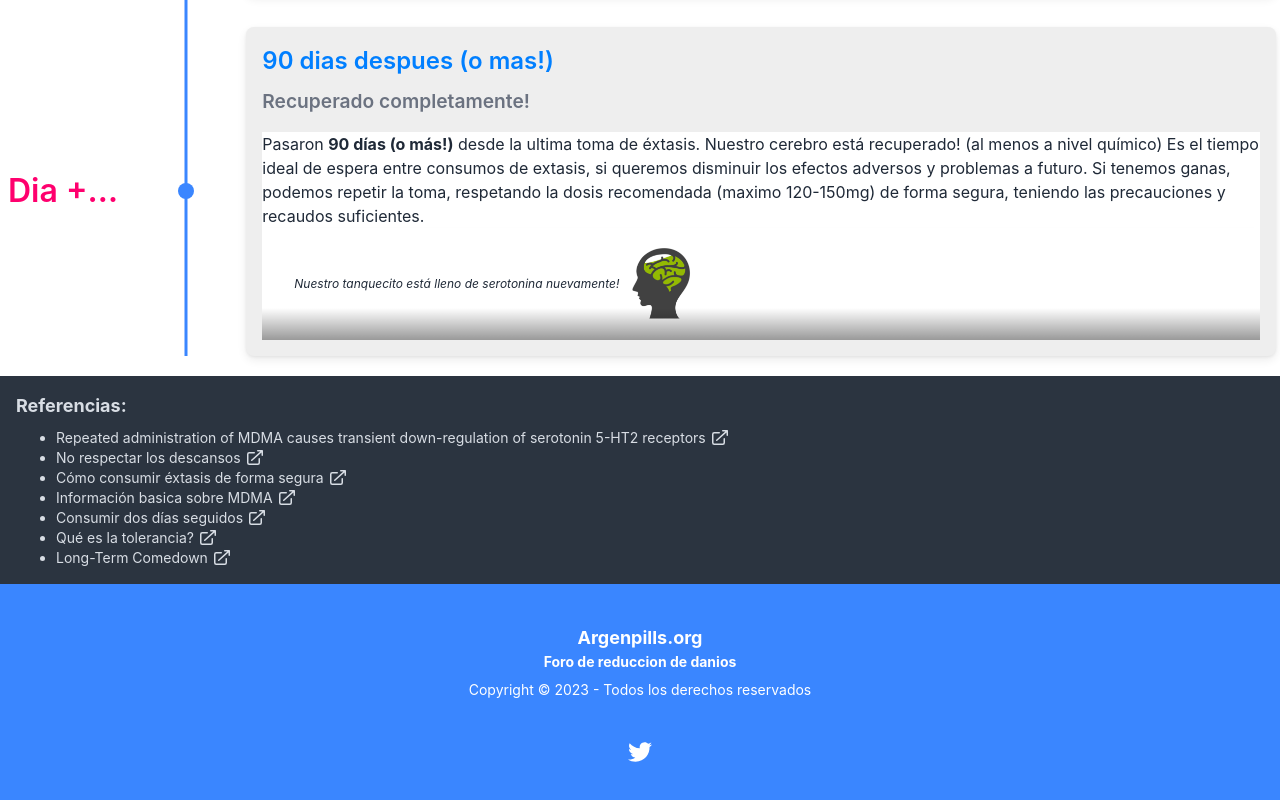
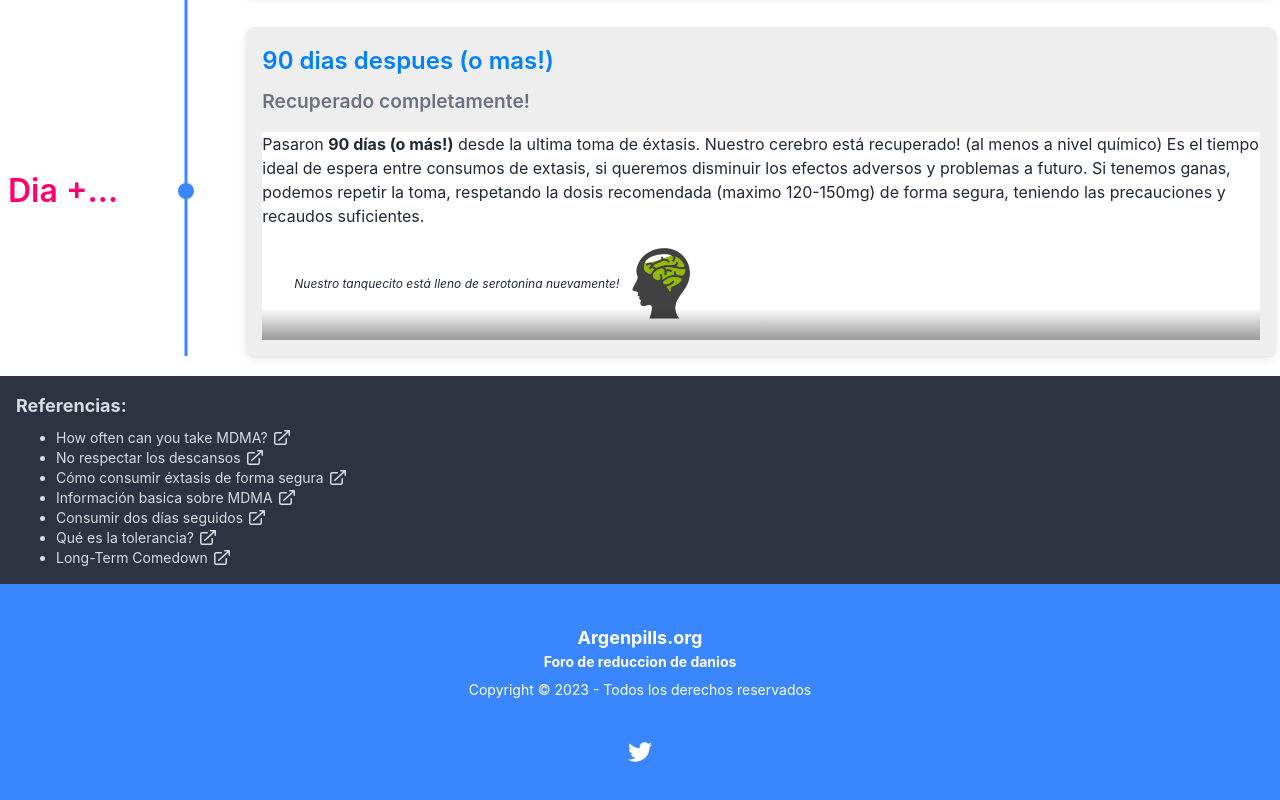
Before and after one commit to stitcharg/argenpills-descansos, a React (Vite) app: page / in a window 1280 px wide. Shown: the part 3210-4010 px from the top of the page. Built offline with nearby package versions, Linux system fonts and the light colour scheme.

Commit message:
Sacada la referencia "problematica"

```diff
--- a/src/components/references.tsx
+++ b/src/components/references.tsx
@@ -1,11 +1,12 @@
 const References = () => {
 	//https://pubmed.ncbi.nlm.nih.gov/1359444/
+	//<ReferenceLink name="Repeated administration of MDMA causes transient down-regulation of serotonin 5-HT2 receptors" link="https://pubmed.ncbi.nlm.nih.gov/1359444/" />
 	return (
 		<footer className="footer items-center p-4 bg-neutral text-neutral-content">
 			<div className="items-center grid-flow-row">
 				<h2 className="text-lg font-bold">Referencias:</h2>
 				<ul className="list-disc pl-10">
-					<ReferenceLink name="Repeated administration of MDMA causes transient down-regulation of serotonin 5-HT2 receptors" link="https://pubmed.ncbi.nlm.nih.gov/1359444/" />
+					<ReferenceLink name="How often can you take MDMA?" link="https://rollsafe.org/page/how-often-can-you-take-mdma-molly-ecstasy-and-roll/" />
 					<ReferenceLink name="No respectar los descansos" link="https://argenpills.org/showthread.php?tid=1086" />
 					<ReferenceLink name="C&oacute;mo consumir &eacute;xtasis de forma segura" link="https://argenpills.org/showthread.php?tid=961" />
 					<ReferenceLink name="Informaci&oacute;n basica sobre MDMA" link="https://argenpills.org/showthread.php?tid=413" />
```
